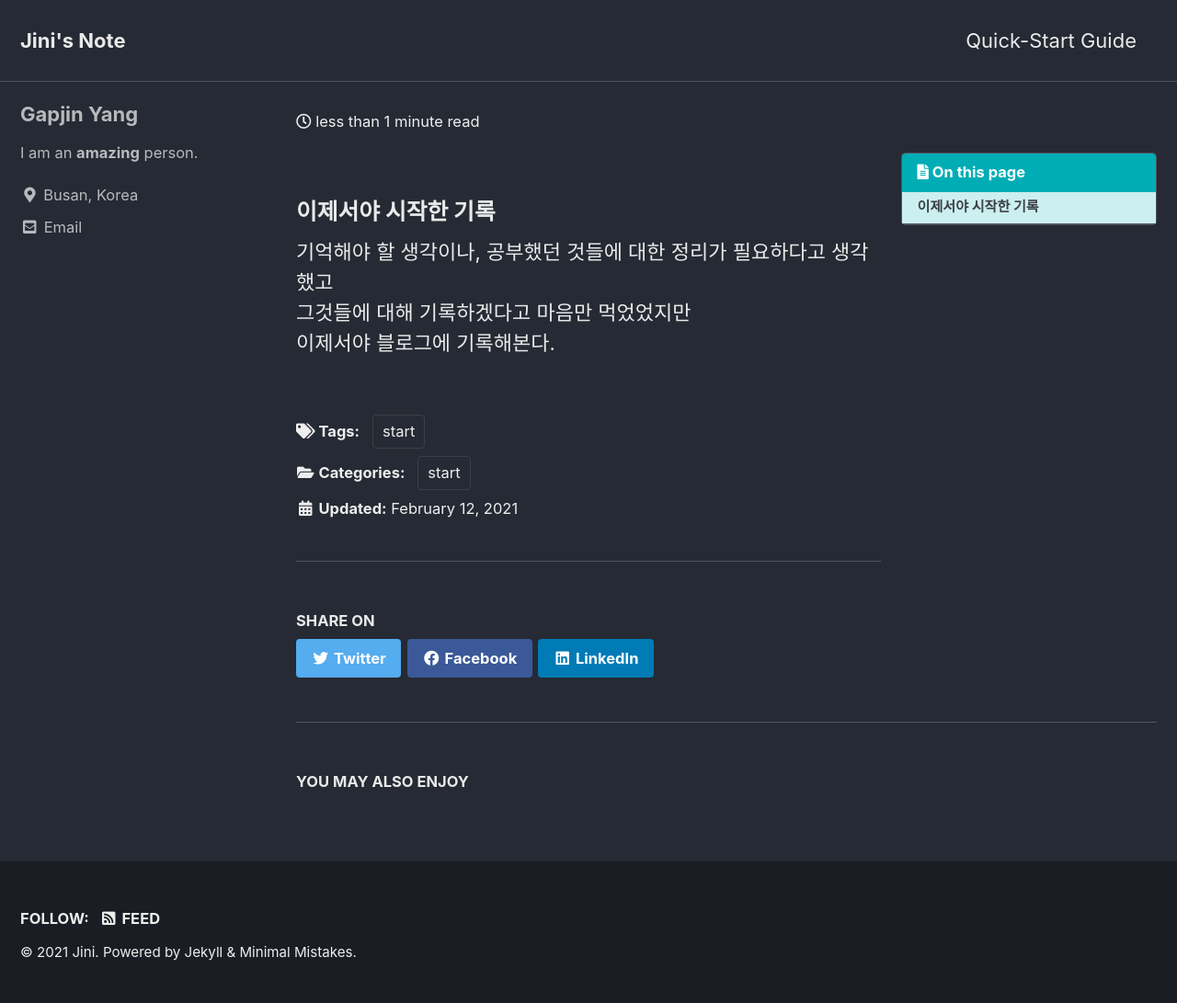
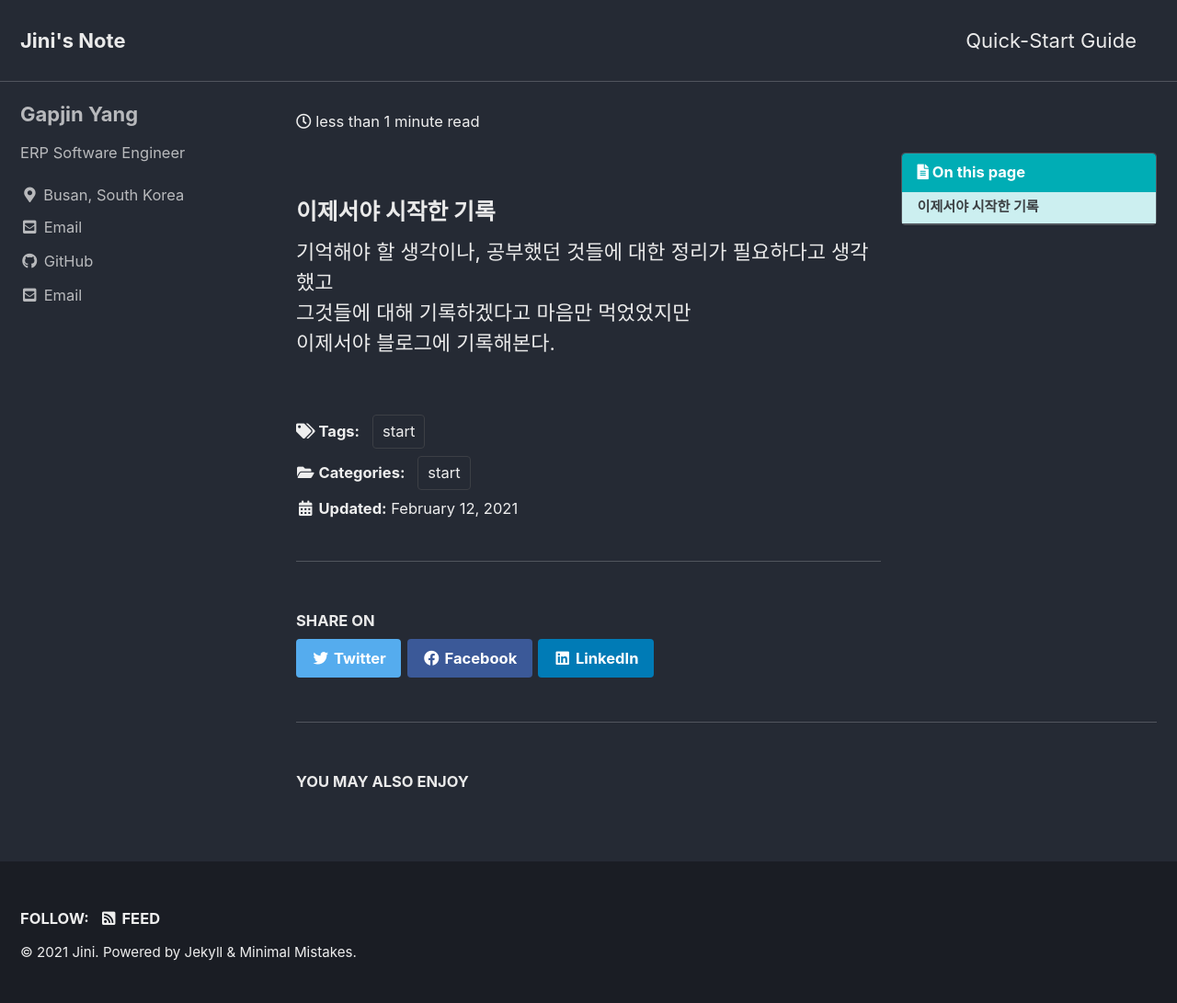
Before and after one commit to psybex/psybex.github.io, a Jekyll site: the page built from _posts/2021-02-12-Start.md, in a window 1280 px wide. Shown: the whole page at 92% size. Built offline with Jekyll 4.4.1, drawn with Linux system fonts in a browser that asks for light colours; cached includes are drawn as plain includes.

Commit message:
config edit test

```diff
--- a/_config.yml
+++ b/_config.yml
@@ -96,24 +96,26 @@ analytics:
 author:
   name             : "Gapjin Yang"
   avatar           : # path of avatar image, e.g. "/assets/images/bio-photo.jpg"
-  bio              : "I am an **amazing** person."
-  location         : "Busan, Korea"
+  bio              : "ERP Software Engineer"
+  location         : "Busan, South Korea"
   email            : "dkvowk@naver.com"
   links:
     - label: "Email"
       icon: "fas fa-fw fa-envelope-square"
-      # url: "mailto:your.name@email.com"
+      url: "mailto:dkvowk@naver.com"
+      #url: "mailto:your.name@email.com"
     - label: "Website"
       icon: "fas fa-fw fa-link"
       # url: "https://your-website.com"
-    - label: "Twitter"
-      icon: "fab fa-fw fa-twitter-square"
+    # - label: "Twitter"
+    #   icon: "fab fa-fw fa-twitter-square"
       # url: "https://twitter.com/"
-    - label: "Facebook"
-      icon: "fab fa-fw fa-facebook-square"
+    # - label: "Facebook"
+    #   icon: "fab fa-fw fa-facebook-square"
       # url: "https://facebook.com/"
     - label: "GitHub"
       icon: "fab fa-fw fa-github"
+      url: "https://github.com/psybex"
       # url: "https://github.com/"
     - label: "Instagram"
       icon: "fab fa-fw fa-instagram"
```
